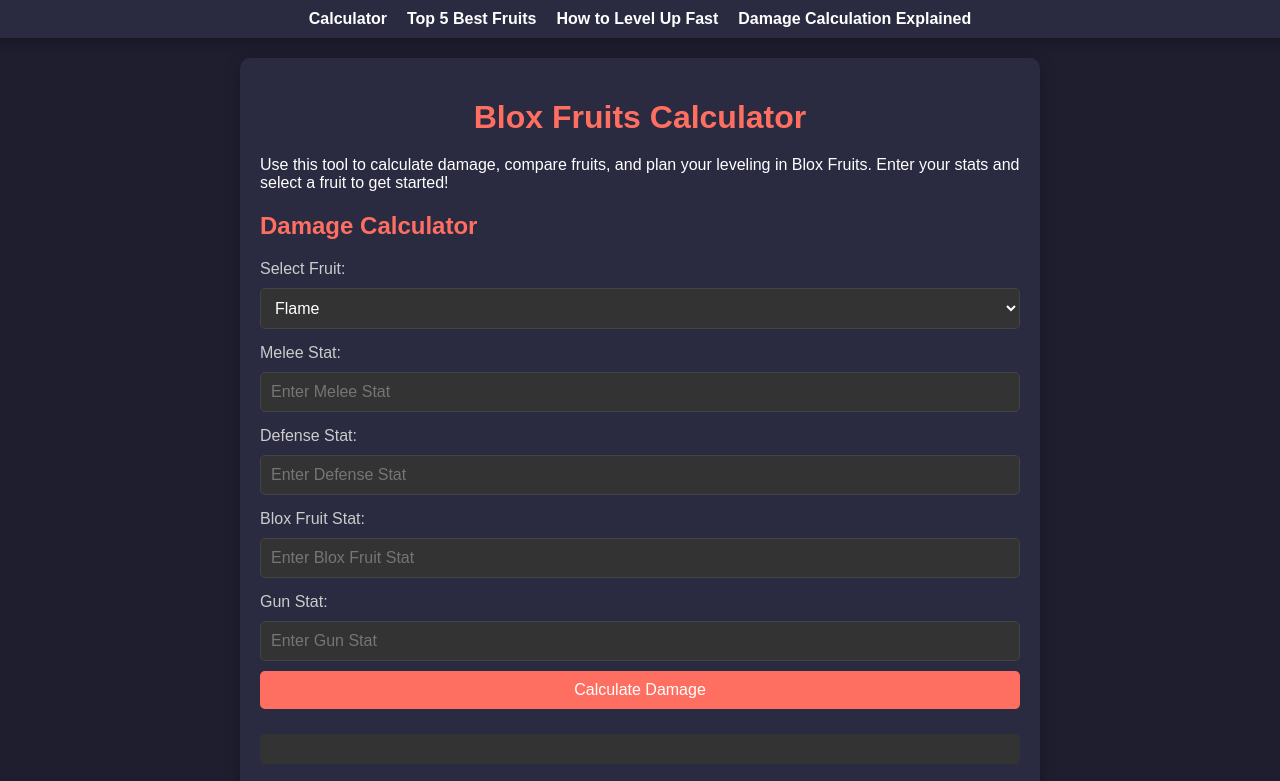
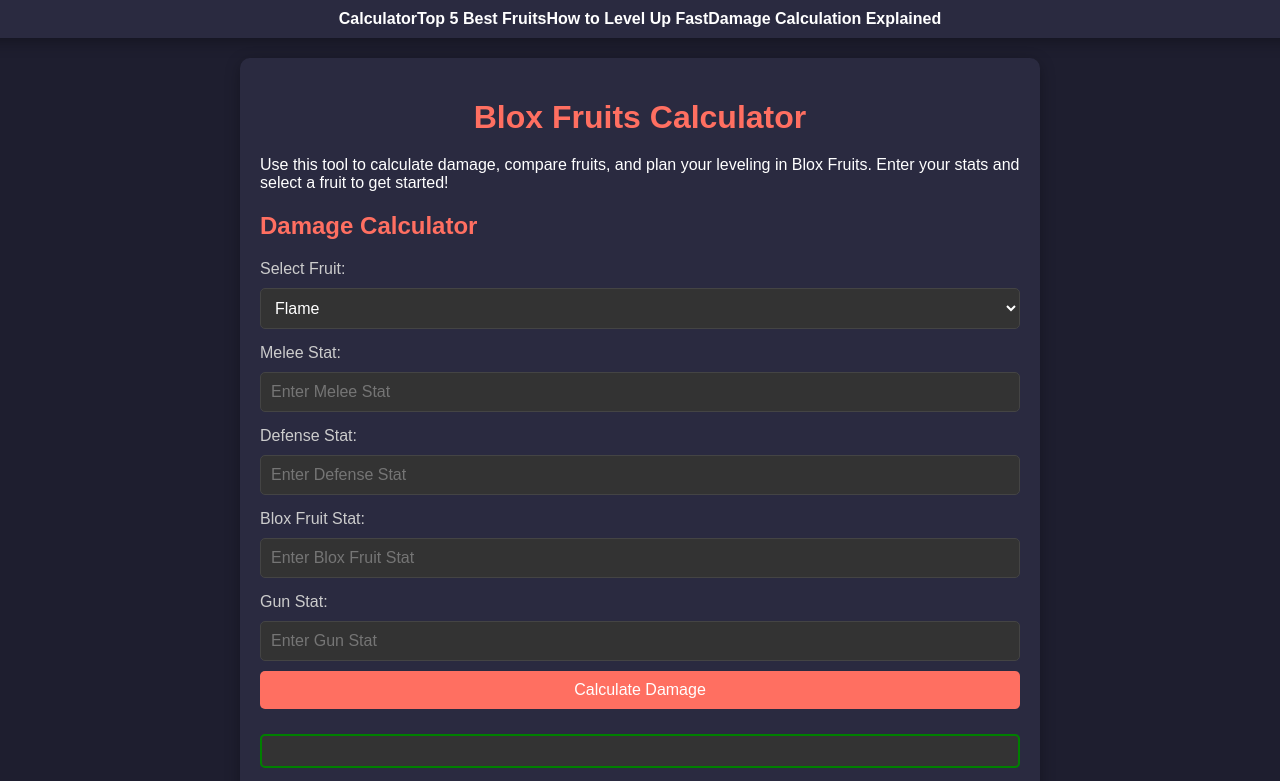
Before and after one commit to praviindhhonne/bloxfruitscalculatorguide, a plain HTML site: page index.html in a window 1280 px wide. Shown: the top 781 px of the page. Drawn offline with Linux system fonts and the light colour scheme.

Commit message:
css update

```diff
--- a/style.css
+++ b/style.css
@@ -28,7 +28,7 @@
       padding: 0;
       display: flex;
       justify-content: center;
-      gap: 20px;
+      gap: 0px;
     }
 
     nav ul li {
@@ -104,6 +104,7 @@
       border-radius: 5px;
       color: #fff;
       box-sizing: border-box;
+      border: 2px solid green;
     }
 
     .comparison-section {
```
